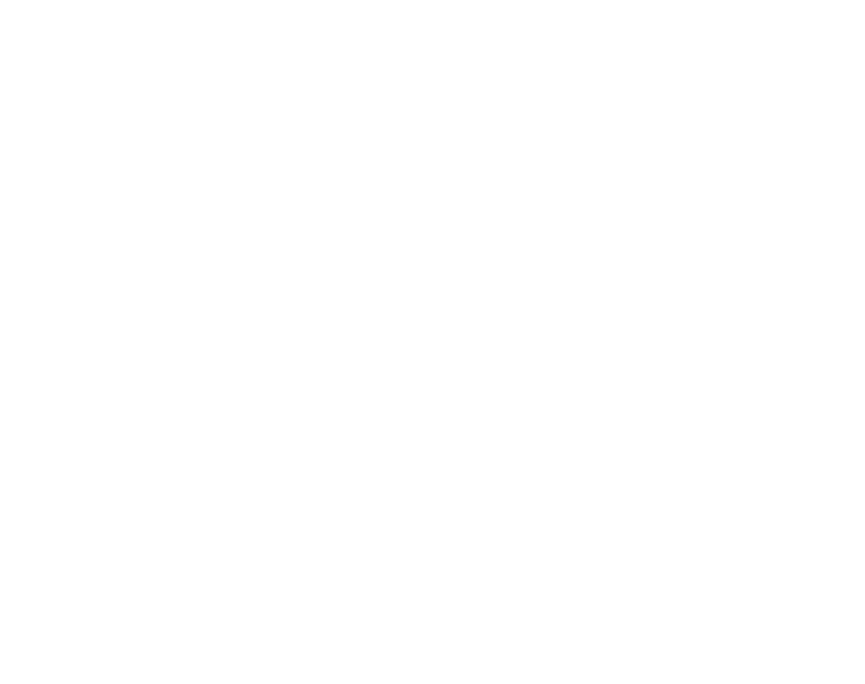
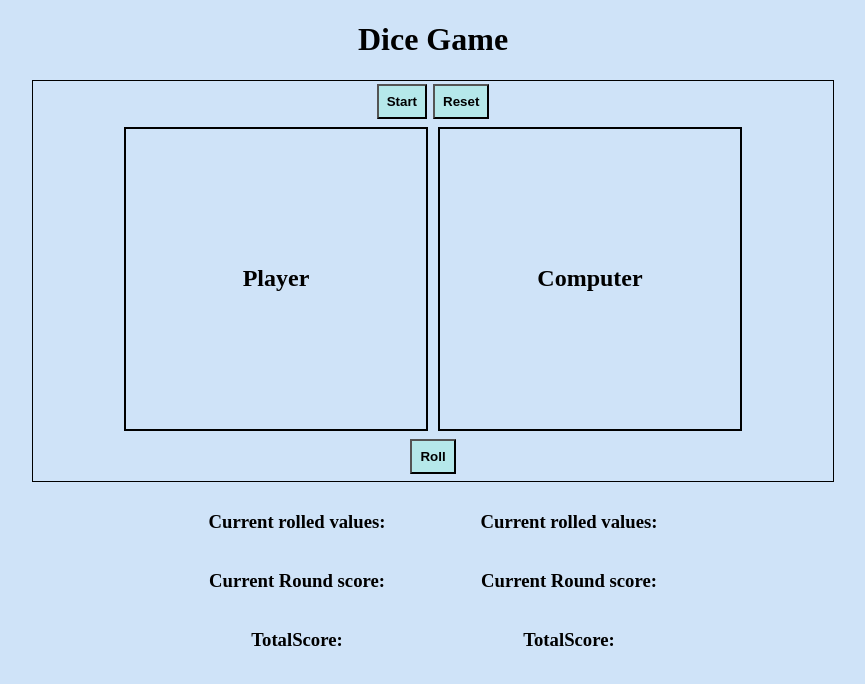
Before and after one commit to omar-M8/Dice-Game, a plain HTML site: page index.html in a window 1280 px wide. Shown: the whole page, without its empty margins (207-1072 px from the left). Drawn offline with Linux system fonts and the light colour scheme.

Commit message:
Add layout and styling for game

```diff
--- a/css/style.css
+++ b/css/style.css
@@ -0,0 +1,77 @@
+.overAllContainer{
+    display: flex;
+    justify-content: center;
+    align-content: center;
+    align-items: center;
+    flex-direction: column;
+}
+
+body{
+    background-color: rgb(207, 227, 248);
+}
+
+.gameBox{
+    width: 800px;
+    height: 400px;
+    border: 1px solid black;
+    justify-content: space-around;
+    background-color:rgb(207, 227, 248);
+    flex-direction: column;
+}
+
+h1, div{
+    align-items: center;
+    justify-content: center;
+    display: flex;
+}
+
+#playerBox{
+    border: 2px solid black;
+    width: 300px;
+    height: 300px;
+    margin: 5px;
+}
+
+#computerBox{
+    border: 2px solid black;
+    width: 300px;
+    height: 300px;
+    margin: 5px;
+}
+
+button{
+    padding: 8px;
+    margin: 3px;
+    background-color: rgb(181, 232, 234);
+    font:4px;
+    color: black;
+    font-weight:bold;
+}
+
+#resultBox{
+    margin: 5px;
+    justify-content: space-between;
+    align-content:start;
+    display: flex;
+}
+
+#buttBox{
+    justify-content: space-around;
+}
+
+#playerResults, #computerResults{
+    flex-direction: column;
+    margin: 10px;
+}
+
+#playerResults{
+    display: flex;
+    justify-content: left;
+    margin-right: 245px;
+
+
+}
+
+ #computerResults{margin-left: -150px;
+
+ }
--- a/index.html
+++ b/index.html
@@ -8,6 +8,48 @@
     <script src="./js/script.js" defer></script>
 </head>
 <body>
+    <h1>Dice Game</h1>
+    <div class="overAllContainer">
+        <div class="gameBox">
+            <div id="buttBox">
+                <button id="start">Start</button>
+                <button id="reset">Reset</button>
+            </div>
+            <div>
+                <div id="playerBox">
+                    <h2>Player</h2>
+                </div>
+                <div id="computerBox">
+                    <h2>Computer</h2>
+                </div>
+            </div>
+            <button>Roll</button>
+            <div id="resultBox">
+                <div id="playerResults">
+                    <h3 id="playerCurrentRolledValues">
+                        Current rolled values:
+                    </h3>
+                    <h3 id="playerCurrentRoundScore">
+                        Current Round score:
+                    </h3>
+                    <h3 id="playerTotalScore">
+                        TotalScore:
+                    </h3>
+                </div>
+                <div id="computerResults">
+                    <h3 id="computerCurrentRolledValues">
+                        Current rolled values:
+                    </h3>
+                    <h3 id="computerCurrentRoundScore">
+                        Current Round score:
+                    </h3>
+                    <h3 id="computerTotalScore">
+                        TotalScore:
+                    </h3>
+                </div>
 
+            </div>
+        </div>
+    </div>
 </body>
 </html>
```
